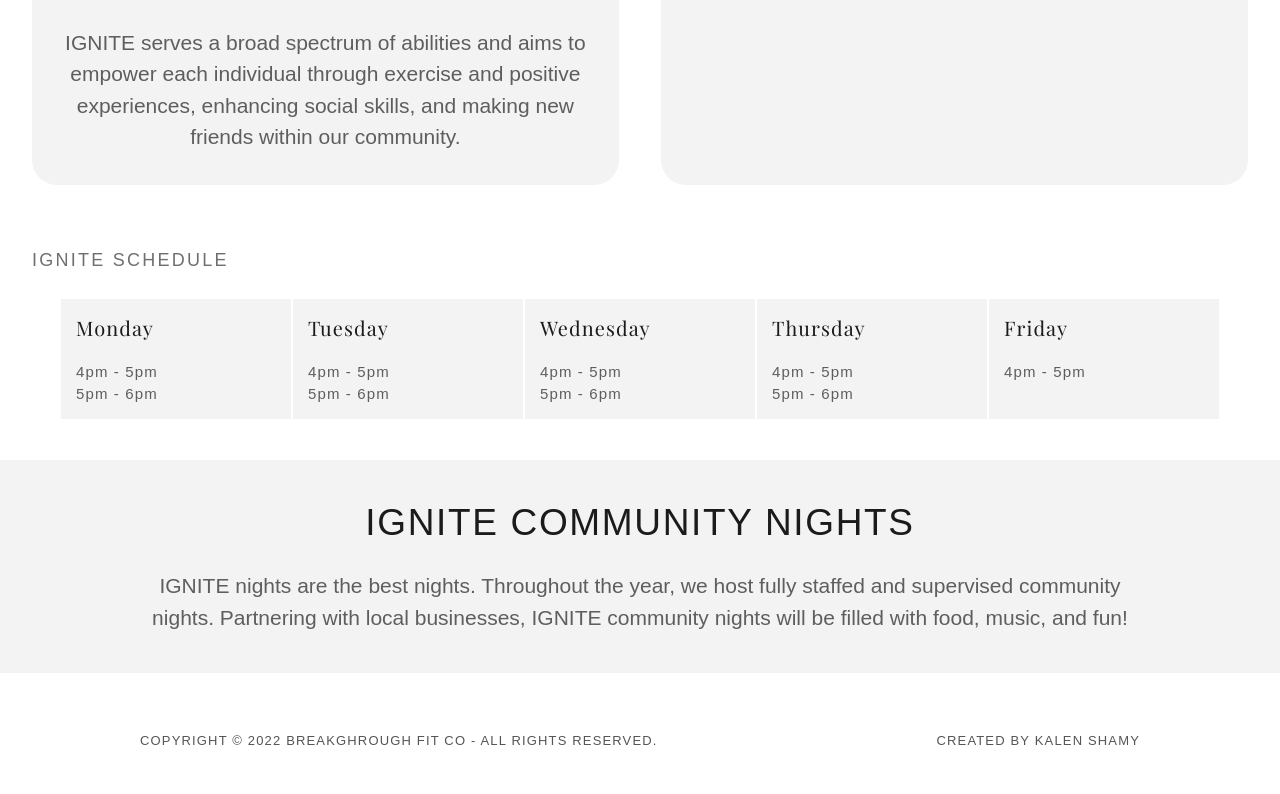
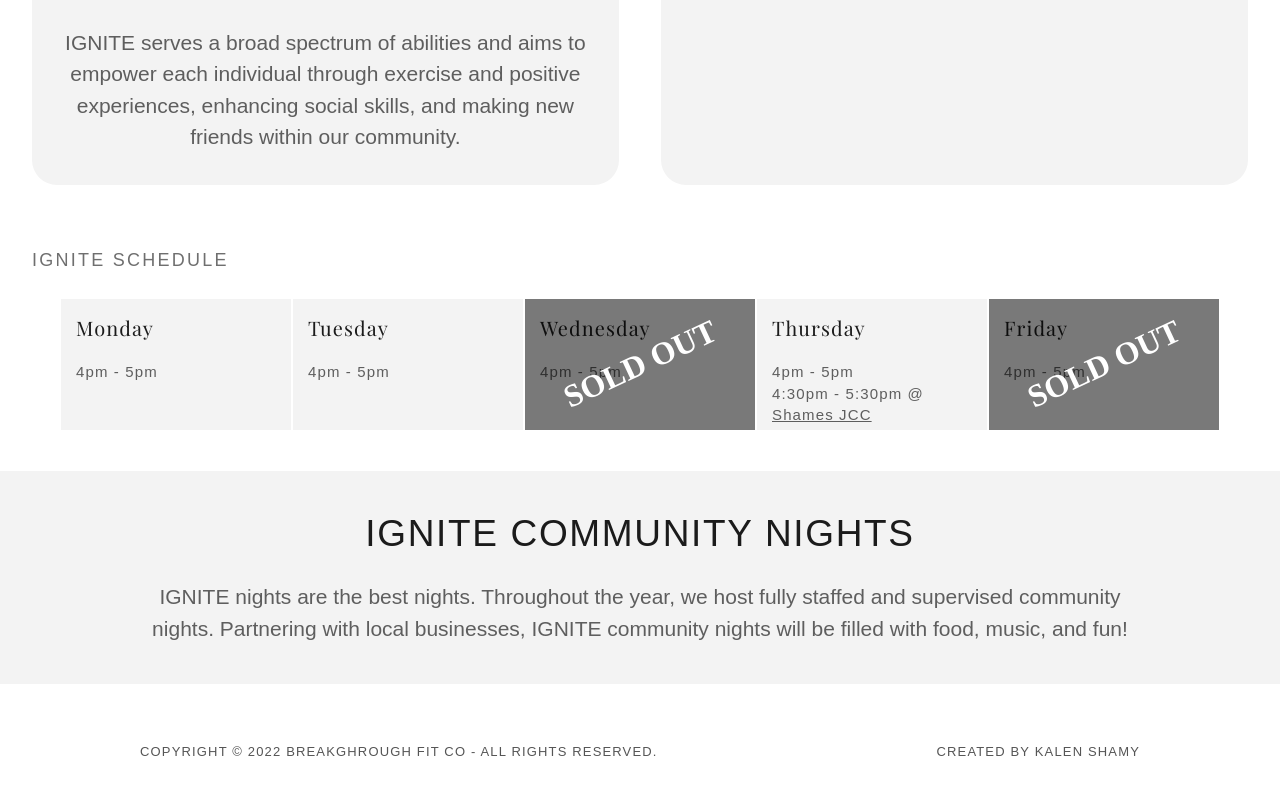
Before and after one commit to KalenShamy/BreakthroughFitCo, a SvelteKit app: page /ignite in a window 1280 px wide. Shown: the part 1192-1986 px from the top of the page. Built offline with nearby package versions, Linux system fonts and the light colour scheme.

Commit message:
update ignite schedule

```diff
--- a/src/routes/ignite/+page.svelte
+++ b/src/routes/ignite/+page.svelte
@@ -1,3 +1,42 @@
+<script lang="ts">
+	import { schedule_update } from "svelte/internal";
+
+    const igniteSchedule = [
+        {
+            day: "Monday",
+            isFull: false,
+            times: ["4pm - 5pm"]
+        },
+        {
+            day: "Tuesday",
+            isFull: false,
+            times: ["4pm - 5pm"]
+        },
+        {
+            day: "Wednesday",
+            isFull: true,
+            times: ["4pm - 5pm"]
+        },
+        {
+            day: "Thursday",
+            isFull: false,
+            times: ["4pm - 5pm"],
+            specials: [
+                {
+                    time: "4:30pm - 5:30pm",
+                    place: "Shames JCC",
+                    website: "https://shamesjcc.org"
+                }
+            ]
+        },
+        {
+            day: "Friday",
+            isFull: true,
+            times: ["4pm - 5pm"]
+        },
+    ]
+</script>
+
 <div class="igniteBanner">
     <h1>IGNITE</h1>
     <p>Ignite your purpose.  Ignite your power.  Ignite your potential.</p>
@@ -20,44 +59,26 @@
 <div id="igniteSchedule" class="centerBox paddingPadder">
     <h2>Ignite Schedule</h2>
     <div>
-        <span>
-            <h3>Monday</h3>
-            <p>
-                4pm - 5pm
-                <br>
-                5pm - 6pm
-            </p>
-        </span>
-        <span>
-            <h3>Tuesday</h3>
-            <p>
-                4pm - 5pm
-                <br>
-                5pm - 6pm
-            </p>
-        </span>
-        <span>
-            <h3>Wednesday</h3>
-            <p>
-                4pm - 5pm
-                <br>
-                5pm - 6pm
-            </p>
-        </span>
-        <span>
-            <h3>Thursday</h3>
-            <p>
-                4pm - 5pm
-                <br>
-                5pm - 6pm
-            </p>
-        </span>
-        <span>
-            <h3>Friday</h3>
-            <p>
-                4pm - 5pm
-            </p>
-        </span>
+        {#each igniteSchedule as schedule}
+            <span>
+                <h3>{schedule.day}</h3>
+                <p>
+                    {#each schedule.times as time}
+                        {time}<br>
+                    {/each}
+                    {#if schedule.specials}
+                        {#each schedule.specials as special}
+                            {special.time} @ <a href="{special.website}" target="_blank">{special.place}</a><br>
+                        {/each}
+                    {/if}
+                </p>
+                {#if schedule.isFull}
+                    <div class="soldOut">
+                        <h1>SOLD OUT</h1>
+                    </div>
+                {/if}
+            </span>
+        {/each}
     </div>
 </div>
 <div class="igniteBanner" style="margin-bottom: 0;">
--- a/static/master.css
+++ b/static/master.css
@@ -478,10 +478,12 @@ footer {
   margin-bottom: 25px;
 }
 #igniteSchedule span {
+  position: relative;
   background: rgb(243, 243, 243);
   border: solid 1px white;
   padding: 15px;
   width: 200px;
+  height: 101px;
 }
 #igniteSchedule h3 {
   color: rgb(27, 27, 27);
@@ -501,6 +503,25 @@ footer {
   line-height: 21.25px;
   margin-top: 2.5em;
   margin-bottom: 0;
+}
+.soldOut {
+  width: 100%;
+  height: 100%;
+  z-index: 1;
+  background: rgba(0,0,0,0.5);
+  position: absolute;
+  top: 0;
+  left: 0;
+}
+
+.soldOut h1 {
+  color: white;
+  transform: translate(-50%, -50%) rotate(-25deg);
+  position: absolute;
+  top: 50%;
+  left: 50%;
+  margin: 0;
+  white-space: nowrap;
 }
 
 /* Mobile */
@@ -618,6 +639,9 @@ footer {
     flex-direction: row;
     justify-content: space-between;
   }
+  #igniteSchedule p {
+    text-align: right;
+  }
   footer {
     width: 100%;
     text-align: center;
@@ -629,6 +653,9 @@ footer {
   }
   .SlideshowSkipButtons a {
     margin: 5px 10px;
+  }
+  #igniteSchedule p {
+    text-align: right;
   }
 }
 
```
